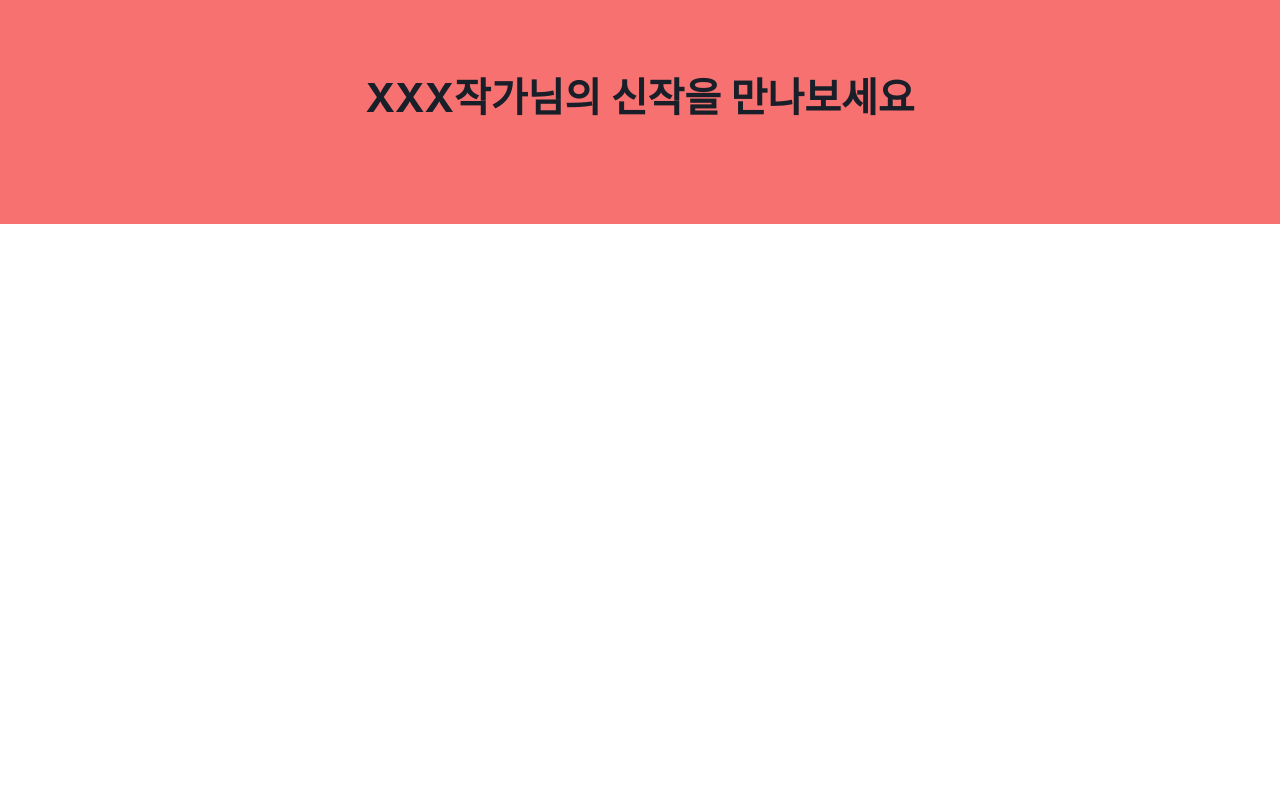
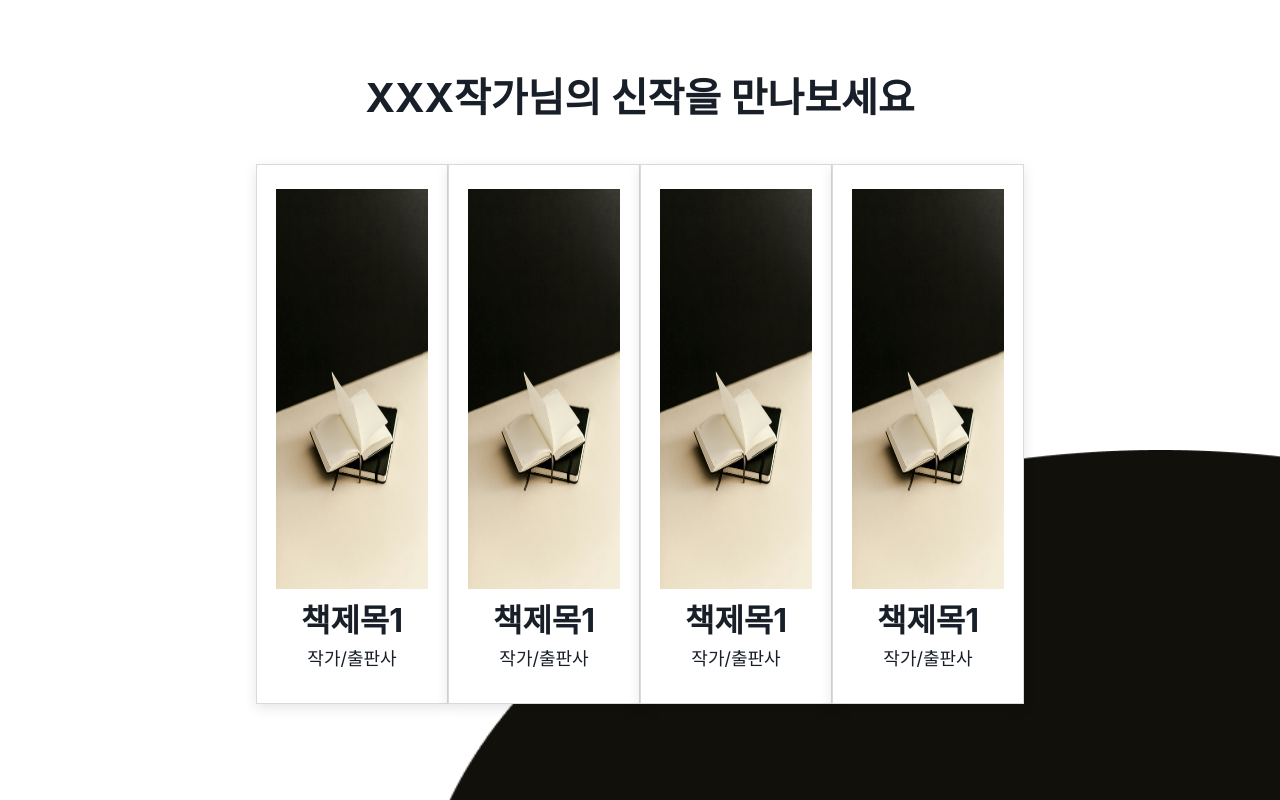
Before and after one commit to su-aJ815/bookFinder, a React (Create React App) app: page / in a window 1280 px wide. Shown: the part 2424-3224 px from the top of the page. Before the commit the page ends 2648 px from the top, so only its background shows below. Built offline with nearby package versions, Linux system fonts and the light colour scheme; a web font is replaced by a local one.

Commit message:
Feat:publish mainPage

```diff
--- a/src/components/BookCard.tsx
+++ b/src/components/BookCard.tsx
@@ -6,6 +6,7 @@ import CarouselItem from "./CarouselItem";
 
 interface BookCardProps extends React.HTMLAttributes<HTMLInputElement> {
   className?: string;
+  variant?: "variant1"; // BookCard 컴포넌트에서 사용할 variant를 정의합니다.
 }
 
 const responsive: CarouselProps["responsive"] = {
@@ -41,7 +42,11 @@ const CarouselContainer = styled.div`
   margin-bottom: 100px;
 `;
 
-function BookCard({ className, ...props }: BookCardProps) {
+function BookCard({
+  className,
+  variant = "variant1",
+  ...props
+}: BookCardProps) {
   return (
     <CarouselContainer>
       <Carousel
@@ -57,7 +62,12 @@ function BookCard({ className, ...props }: BookCardProps) {
         removeArrowOnDeviceType={["tablet", "mobile"]}
       >
         {items.map((item, index) => (
-          <CarouselItem key={index} title={item.title} detail={item.detail} />
+          <CarouselItem
+            key={index}
+            title={item.title}
+            detail={item.detail}
+            variant={"variant1"}
+          />
         ))}
       </Carousel>
     </CarouselContainer>
--- a/src/components/CarouselItem.tsx
+++ b/src/components/CarouselItem.tsx
@@ -6,8 +6,23 @@ import { theme } from "../styles/theme";
 interface CarouselItemProps {
   title: string;
   detail: string;
+  variant?: "variant1"; // variant 타입을 정의합니다.
 }
 
+//Text
+const BookTitle = styled.h1`
+  color: ${theme.typography.BookTitle.color};
+  font-size: ${theme.typography.BookTitle.fontSize};
+  font-weight: ${theme.typography.BookTitle.fontWeight};
+`;
+
+const BookDetail = styled.h1`
+  color: ${theme.typography.BookDetail.color};
+  font-size: ${theme.typography.BookDetail.fontSize};
+  font-weight: ${theme.typography.BookDetail.fontWeight};
+`;
+
+//publishing component
 const ItemContainer = styled.div`
   text-align: center;
   box-shadow: rgba(0, 0, 0, 0.1) 0px 4px 12px;
@@ -21,27 +36,41 @@ const ItemImage = styled.img`
   margin: 36px auto 8px auto;
 `;
 
-const BookTitle = styled.h1`
-  color: ${theme.typography.BookTitle.color};
-  font-size: ${theme.typography.BookTitle.fontSize};
-  font-weight: ${theme.typography.BookTitle.fontWeight};
+const ItemContainer2 = styled.div`
+  height: 540px;
+  padding-top: 24px;
+  box-shadow: rgba(0, 0, 0, 0.1) 0px 4px 12px;
+  border: 0.3px solid #d9d9d9;
+  background-color: #ffffff;
 `;
 
-const BookDetail = styled.h1`
-  color: ${theme.typography.BookDetail.color};
-  font-size: ${theme.typography.BookDetail.fontSize};
-  font-weight: ${theme.typography.BookDetail.fontWeight};
-  margin-bottom: 36px;
+const ItemImage2 = styled.img`
+  height: 400px;
+  margin: 0 auto 8px auto;
 `;
 
-const CarouselItem: React.FC<CarouselItemProps> = ({ title, detail }) => {
+const CarouselItem: React.FC<CarouselItemProps> = ({
+  title,
+  detail,
+  variant,
+}) => {
+  if (variant === "variant1") {
     return (
       <ItemContainer>
         <ItemImage src={mainImg} alt="" />
         <BookTitle>{title}</BookTitle>
-      <BookDetail>{detail}</BookDetail>
+        <BookDetail className="mb-9">{detail}</BookDetail>
       </ItemContainer>
     );
+  } else {
+    return (
+      <ItemContainer2 className="w-96">
+        <ItemImage2 className="w-4/5" src={mainImg} alt="" />
+        <BookTitle>{title}</BookTitle>
+        <BookDetail>{detail}</BookDetail>
+      </ItemContainer2>
+    );
+  }
 };
 
 export default CarouselItem;
--- a/src/pages/Home.tsx
+++ b/src/pages/Home.tsx
@@ -2,16 +2,30 @@ import React from "react";
 import { theme } from "../styles/theme";
 import styled from "styled-components";
 import mainImg from "../assets/img/mainImg.jpg";
+import backgroundBox from "../assets/img/backgroundBox.png";
 import bookStack from "../assets/img/bookStack.png";
 import LogoImg from "../assets/img/logoBlack.png";
 import LogoWhite from "../assets/img/logoWhite.png";
 import SearchBar from "../components/SearchBar";
 import BookCard from "../components/BookCard";
+import CarouselItem from "../components/CarouselItem";
 import { FontAwesomeIcon } from "@fortawesome/react-fontawesome";
 import { faBookmark } from "@fortawesome/free-solid-svg-icons";
 import { faPenFancy } from "@fortawesome/free-solid-svg-icons";
 import { faGlobe } from "@fortawesome/free-solid-svg-icons";
 import { faChartSimple } from "@fortawesome/free-solid-svg-icons";
+
+interface HoomProps extends React.HTMLAttributes<HTMLInputElement> {
+  className?: string;
+  variant?: "variant1"; // BookCard 컴포넌트에서 사용할 variant를 정의합니다.
+}
+
+const bookInfo = [
+  { title: "책제목1", detail: "작가/출판사" },
+  { title: "책제목1", detail: "작가/출판사" },
+  { title: "책제목1", detail: "작가/출판사" },
+  { title: "책제목1", detail: "작가/출판사" },
+];
 
 //Text
 const Heading1 = styled.h1`
@@ -94,7 +108,7 @@ const BookStackBox = styled.div`
   background-color: #f3eee1;
 `;
 
-function Home() {
+function Home({ className, variant = "variant1", ...props }: HoomProps) {
   return (
     <div>
       <div className="w-100vw h-auto flex flex-row">
@@ -217,8 +231,26 @@ function Home() {
           </div>
         </div>
       </BookStackBox>
-      <div className="w-full h-auto pt-24 pb-24 bg-red-400 text-center">
+      <div className="w-full h-auto pt-24 pb-24 text-center relative">
         <Heading2>XXX작가님의 신작을 만나보세요</Heading2>
+        <div className="w-auto h-auto mt-9 ml-64 mr-64 flex flex-row justify-between">
+          {bookInfo.map((item, index) => (
+            <CarouselItem key={index} title={item.title} detail={item.detail} />
+          ))}
+        </div>
+        <img
+          src={backgroundBox}
+          alt=""
+          className="rounded-l-lg"
+          style={{
+            width: "850px",
+            height: "350px",
+            zIndex: "-1",
+            position: "absolute",
+            bottom: "0",
+            right: "0",
+          }}
+        />
       </div>
     </div>
   );
```
Also changed, not shown: src/assets/img/backgroundBox.png (added). Lines whose indentation alone changed are shown as unchanged.
